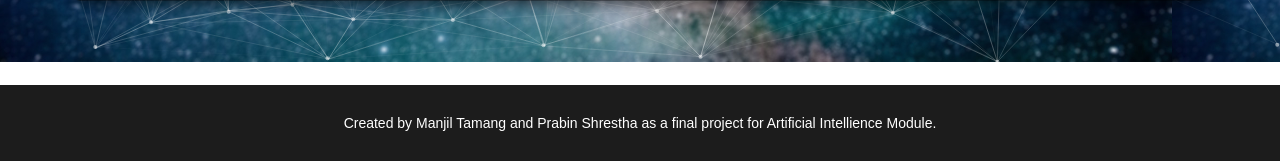
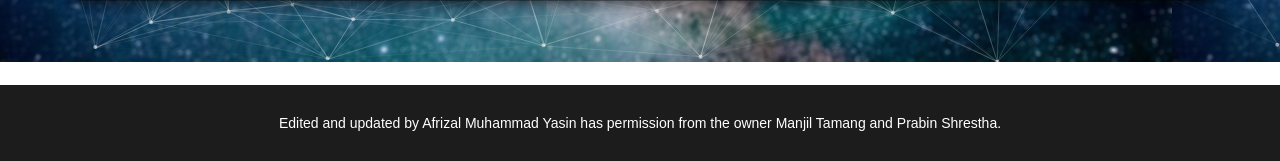
Before and after one commit to afrizal423/deteksi-wajah-python-django, a Django app: page / in a window 1280 px wide. Shown: the part 738-899 px from the top of the page. Run offline with Django 3.2, Linux system fonts and the light colour scheme; some libraries are stand-ins or nearby versions; some web fonts are replaced.

Commit message:
something

```diff
--- a/templates/layout.html
+++ b/templates/layout.html
@@ -26,7 +26,7 @@
     {% block content %}
     {% endblock %}
     <footer style="background-color: rgb(28, 28, 28);padding:2em 0;margin-top:1em;">
-      <p class="text-center" style="margin-bottom:0;color:#fff">Created by Manjil Tamang and Prabin Shrestha as a final project for Artificial Intellience Module.</p>
+      <p class="text-center" style="margin-bottom:0;color:#fff">Edited and updated by Afrizal Muhammad Yasin has permission from the owner Manjil Tamang and Prabin Shrestha.</p>
     </footer>
     <!-- Custom scripts for this template -->
     <script src="{% static 'bootstrap/bootstrap.min.js' %}"></script>
```
Also changed, not shown: README.md, ss/2.png (added), 1 other file.
